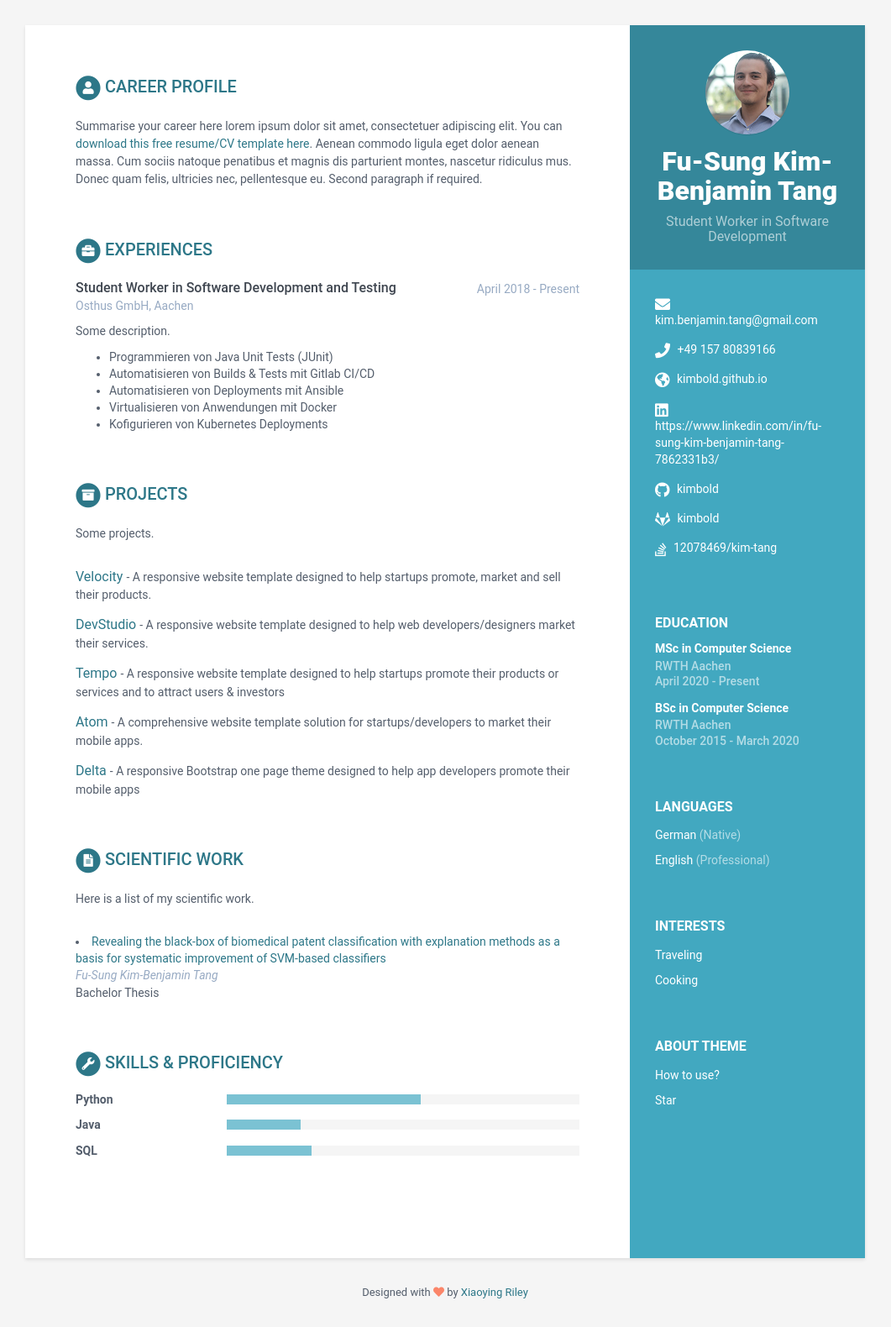
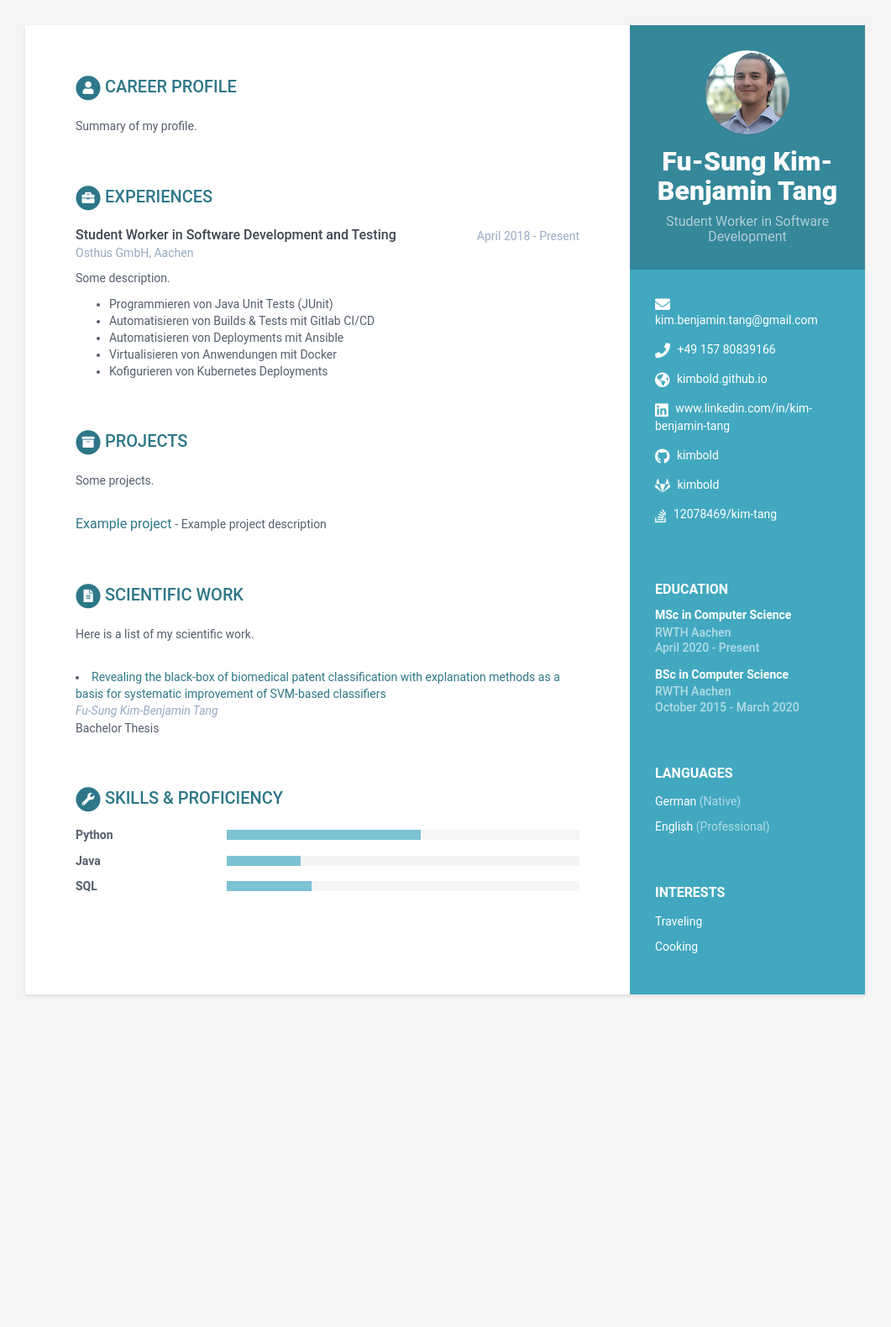
Before and after one commit to kimbold/kimbold.github.io, a Jekyll site: the page built from index.html, in a window 1280 px wide. Shown: the whole page at 84% size, without its empty margins (110-1171 px from the left). Built offline with Jekyll 4.4.1, drawn with Linux system fonts in a browser that asks for light colours; after the commit the page ends 1244 px from its top, so only the background shows below that.

Commit message:
Update data.yml

```diff
--- a/_data/data.yml
+++ b/_data/data.yml
@@ -3,7 +3,7 @@
 #
 
 sidebar:
-    about: True # set to False or comment line if you want to remove the "how to use?" in the sidebar
+    about: False # set to False or comment line if you want to remove the "how to use?" in the sidebar
     education: True # set to False if you want education in main section instead of in sidebar
 
     # Profile information
@@ -15,7 +15,7 @@ sidebar:
     email: kim.benjamin.tang@gmail.com
     phone: +49 157 80839166
     website: kimbold.github.io #do not add http://
-    linkedin: https://www.linkedin.com/in/fu-sung-kim-benjamin-tang-7862331b3/
+    linkedin: www.linkedin.com/in/kim-benjamin-tang
     github: kimbold
     telegram: # add your nickname without '@' sign
     gitlab: kimbold
@@ -42,12 +42,7 @@ sidebar:
 career-profile:
     title: Career Profile
     summary: |
-      Summarise your career here lorem ipsum dolor sit amet, consectetuer
-      adipiscing elit. You can [download this free resume/CV template here]().
-      Aenean commodo ligula eget dolor aenean massa. Cum sociis natoque
-      penatibus et magnis dis parturient montes, nascetur ridiculus mus.
-      Donec quam felis, ultricies nec, pellentesque eu.
-      Second paragraph if required.
+      Summary of my profile.
 education:
     - degree: MSc in Computer Science
       university: RWTH Aachen
@@ -74,25 +69,9 @@ projects:
     intro: >
       Some projects.
     assignments:
-      - title: Velocity
+      - title: Example project
         link: "#hook"
-        tagline: "A responsive website template designed to help startups promote, market and sell their products."
-
-      - title: DevStudio
-        link: "#"
-        tagline: "A responsive website template designed to help web developers/designers market their services."
-
-      - title: Tempo
-        link: "#"
-        tagline: "A responsive website template designed to help startups promote their products or services and to attract users &amp; investors"
-
-      - title: Atom
-        link: "#"
-        tagline: "A comprehensive website template solution for startups/developers to market their mobile apps."
-
-      - title: Delta
-        link: "#"
-        tagline: "A responsive Bootstrap one page theme designed to help app developers promote their mobile apps"
+        tagline: "Example project description"
 
 publications:
     title: Scientific work
@@ -116,6 +95,3 @@ skills:
 
       - name: SQL
         level: 24%
-
-footer: >
-    Designed with <i class="fas fa-heart"></i> by <a href="http://themes.3rdwavemedia.com" target="_blank" rel="nofollow">Xiaoying Riley</a>
```
